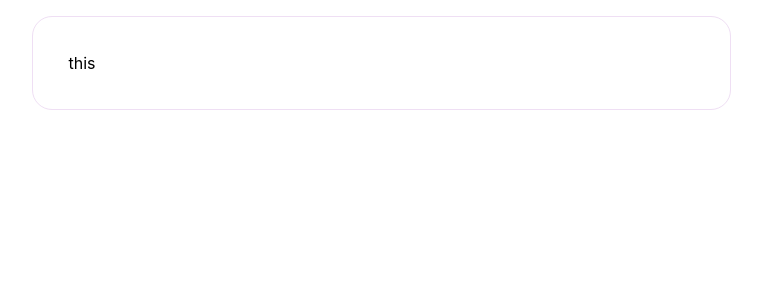
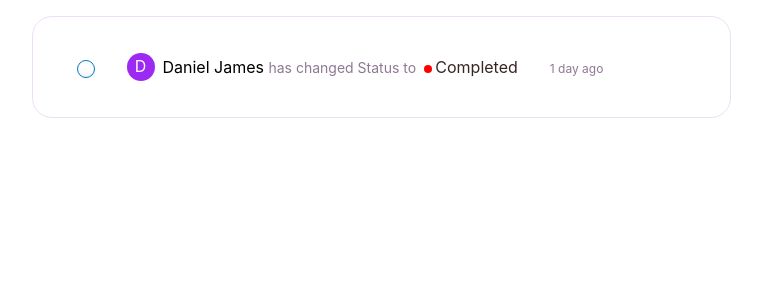
Before and after one commit to ibraheemosule/flex, a React (Vite) app: page / in a window 1280 px wide. Shown: the top 300 px of the page, without its empty margins (259-1021 px from the left). Built offline with nearby package versions, Linux system fonts and the light colour scheme; the HTML template or start-up script is replaced by a standard one.

Commit message:
created the user status section and generated a file for the comment section

```diff
--- a/src/App.tsx
+++ b/src/App.tsx
@@ -1,9 +1,12 @@
 import Layout from "./components/Layout";
+import User from "./components/User";
 
 function App() {
   return (
     <Layout>
-      <div className="App">this</div>
+      <div className="App">
+        <User />
+      </div>
     </Layout>
   );
 }
--- /dev/null
+++ b/src/assets/scss/_colors.scss
@@ -0,0 +1,4 @@
+$pryCol: #382424;
+$secCol: #9d2af2;
+$borderCol: #efdff4;
+$textCol: #8f7893;
--- a/src/assets/scss/_globals.scss
+++ b/src/assets/scss/_globals.scss
@@ -1,6 +1,4 @@
-$pryCol: #382424;
-$secCol: #9d2af2;
-$borderCol: #efdff4;
+@import "./colors";
 
 *,
 *::after,
@@ -8,6 +6,8 @@ $borderCol: #efdff4;
   margin: 0;
   padding: 0;
   box-sizing: border-box;
+  -webkit-box-sizing: border-box;
+  -moz-box-sizing: border-box;
 }
 
 body {
--- /dev/null
+++ b/src/assets/scss/comment.module.scss
@@ -0,0 +1 @@
+@import "./colors";
--- /dev/null
+++ b/src/assets/scss/user.module.scss
@@ -0,0 +1,229 @@
+@import "./colors";
+
+.user {
+  display: flex;
+}
+.form_group {
+  margin: 0 0.5rem 0.2rem 0;
+
+  input {
+    padding: 0;
+    height: initial;
+    width: initial;
+    margin-bottom: 0;
+    display: none;
+    cursor: pointer;
+
+    &:checked + label::after {
+      content: "";
+      display: block;
+      position: absolute;
+      top: 7px;
+      left: 4px;
+      width: 5px;
+      height: 7px;
+      border: solid #0079bf;
+      border-width: 0 2px 2px 0;
+      transform: rotate(45deg);
+    }
+  }
+
+  label {
+    position: relative;
+    cursor: pointer;
+    border-radius: 100%;
+
+    &::before {
+      content: "";
+      -webkit-appearance: none;
+      background-color: transparent;
+      border: 1px solid #0079bf;
+      box-shadow: 0 1px 2px rgba(0, 0, 0, 0.05),
+        inset 0px -15px 10px -12px rgba(0, 0, 0, 0.05);
+      padding: 5px;
+      display: inline-block;
+      position: relative;
+      vertical-align: middle;
+      cursor: pointer;
+      border-radius: 100%;
+    }
+  }
+}
+
+.name {
+  display: flex;
+
+  span {
+    color: $textCol;
+    font-size: 0.75rem;
+  }
+
+  .name_initial {
+    display: inline-block;
+    margin-right: 0.5rem;
+    width: 20px;
+    height: 20px;
+    flex-shrink: 0;
+    line-height: 18px;
+    font-size: 0.75rem;
+    text-align: center;
+    background: $secCol;
+    color: #fff;
+    border-radius: 100%;
+  }
+
+  .status {
+    display: inline-block;
+
+    span {
+      width: 8px;
+      height: 8px;
+      margin: 0 0.2rem 0 0rem;
+      vertical-align: middle;
+      border-radius: 100%;
+    }
+  }
+
+  .time {
+    display: inline-block;
+    margin-left: 2rem;
+    font-size: 0.75rem;
+  }
+}
+
+@media (min-width: 576px) {
+  .form_group {
+    margin: 0 1.5rem 0 0;
+
+    input {
+      &:checked + label::after {
+        top: 13px;
+        left: 13px;
+        width: 6px;
+        height: 10px;
+      }
+    }
+
+    label {
+      padding: 8px;
+      vertical-align: sub;
+
+      &::before {
+        padding: 8px;
+      }
+    }
+  }
+
+  .name {
+    align-items: center;
+    span {
+      font-size: 0.875rem;
+    }
+
+    .name_initial {
+      width: 28px;
+      height: 28px;
+      font-size: 1rem;
+      line-height: 26px;
+    }
+
+    .status {
+      font-size: 1rem;
+      color: $pryCol;
+      span {
+        width: 8px;
+        height: 8px;
+        margin: 0 0.2rem 0 0.5rem;
+      }
+    }
+
+    .time {
+      margin-left: 2rem;
+      font-size: 0.75rem;
+    }
+  }
+}
+
+// .form_group {
+//   display: inline-block;
+//   margin: 0 1.5rem 0.95rem 0;
+
+//   input {
+//     padding: 0;
+//     height: initial;
+//     width: initial;
+//     margin-bottom: 0;
+//     display: none;
+//     cursor: pointer;
+
+//     &:checked + label::after {
+//       content: "";
+//       display: block;
+//       position: absolute;
+//       top: 5px;
+//       left: 6px;
+//       width: 6px;
+//       height: 10px;
+//       border: solid #0079bf;
+//       border-width: 0 2px 2px 0;
+//       transform: rotate(45deg);
+//     }
+//   }
+
+//   label {
+//     position: relative;
+//     cursor: pointer;
+//     border-radius: 100%;
+
+//     &::before {
+//       content: "";
+//       -webkit-appearance: none;
+//       background-color: transparent;
+//       border: 1px solid #0079bf;
+//       box-shadow: 0 1px 2px rgba(0, 0, 0, 0.05),
+//         inset 0px -15px 10px -12px rgba(0, 0, 0, 0.05);
+//       padding: 8px;
+//       display: inline-block;
+//       position: relative;
+//       vertical-align: middle;
+//       cursor: pointer;
+//       border-radius: 100%;
+//     }
+//   }
+// }
+
+// .name {
+//   display: inline;
+
+//   span {
+//     color: $textCol;
+//     font-size: 0.875rem;
+//   }
+
+//   .name_initial {
+//     display: inline-block;
+//     margin-right: 1rem;
+//     width: 28px;
+//     aspect-ratio: 1/1;
+//     line-height: 26px;
+//     font-size: 1rem;
+//     text-align: center;
+//     background: $secCol;
+//     color: #fff;
+//     border-radius: 100%;
+//   }
+
+//   .status {
+//     display: inline-block;
+//     width: 8px;
+//     height: 8px;
+//     margin: 0 0.2rem 0 0.5rem;
+//     vertical-align: middle;
+//     border-radius: 100%;
+//   }
+
+//   .time {
+//     margin-left: 2rem;
+//     font-size: 0.75rem;
+//   }
+// }
--- /dev/null
+++ b/src/components/Comment.tsx
@@ -0,0 +1,8 @@
+interface CommentProps {}
+import s from "../assets/scss/comment.module.scss";
+
+const Comment: React.FC = () => {
+  return <div></div>;
+};
+
+export default Comment;
--- /dev/null
+++ b/src/components/User.tsx
@@ -0,0 +1,26 @@
+import s from "../assets/scss/user.module.scss";
+import Comment from "./Comment";
+
+const User: React.FC = () => {
+  return (
+    <section className={s.user}>
+      <div className={s.form_group}>
+        <input type="checkbox" id="html" />
+        <label htmlFor="html"></label>
+      </div>
+      <div className={s.name}>
+        <span className={s.name_initial}>D</span>
+        <p>
+          Daniel James <span>has changed Status to</span>
+          <span className={s.status}>
+            <span className={s.status} style={{ background: "red" }}></span>
+            Completed
+          </span>
+          <span className={s.time}>1 day ago</span>
+        </p>
+      </div>
+    </section>
+  );
+};
+
+export default User;
```
